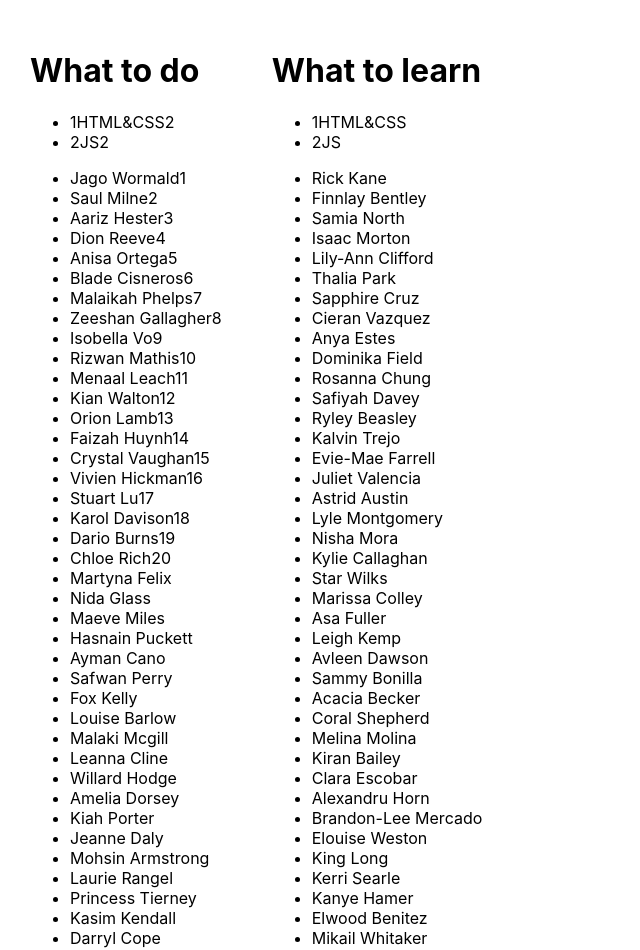
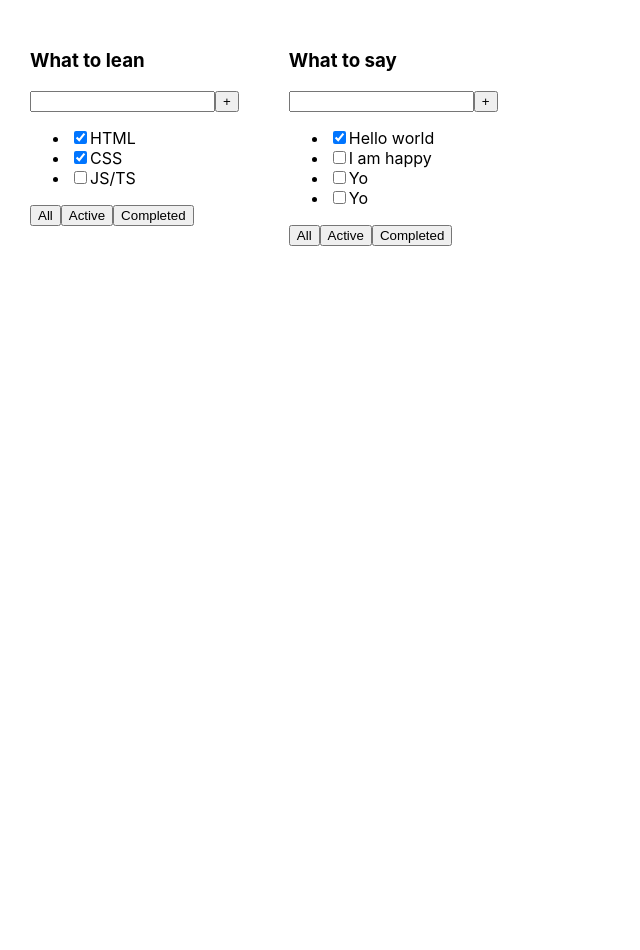
Before and after one commit to oprokopieva382/todoList, a React (Create React App) app: page / in a window 1280 px wide. Shown: the top 950 px of the page, without its empty margins (0-640 px from the left). After the commit the page ends 800 px from the top, so only its background shows below. Built offline with nearby package versions, Linux system fonts and the light colour scheme.

Commit message:
back todoList to beginning

```diff
--- a/src/App.tsx
+++ b/src/App.tsx
@@ -1,138 +1,26 @@
 import React from "react";
 import "./App.css";
-import { Tasks } from "./Tasks";
-
-export type DataType = {
-  title: string;
-  tasks: TasksType[];
-  students: Array<string>;
-};
-
-export type TasksType = {
-  taskId: number;
-  title: string;
-  isDone: boolean;
-};
+import { TaskType, TodoList1 } from "./TodoList1";
 
 function App() {
-  const data1 = {
-    title: "What to do",
-    tasks: [
-      { taskId: 1, title: "HTML&CSS2", isDone: true },
-      { taskId: 2, title: "JS2", isDone: true },
-    ],
-    students: [
-      "Jago Wormald1",
-      "Saul Milne2",
-      "Aariz Hester3",
-      "Dion Reeve4",
-      "Anisa Ortega5",
-      "Blade Cisneros6",
-      "Malaikah Phelps7",
-      "Zeeshan Gallagher8",
-      "Isobella Vo9",
-      "Rizwan Mathis10",
-      "Menaal Leach11",
-      "Kian Walton12",
-      "Orion Lamb13",
-      "Faizah Huynh14",
-      "Crystal Vaughan15",
-      "Vivien Hickman16",
-      "Stuart Lu17",
-      "Karol Davison18",
-      "Dario Burns19",
-      "Chloe Rich20",
-      "Martyna Felix",
-      "Nida Glass",
-      "Maeve Miles",
-      "Hasnain Puckett",
-      "Ayman Cano",
-      "Safwan Perry",
-      "Fox Kelly",
-      "Louise Barlow",
-      "Malaki Mcgill",
-      "Leanna Cline",
-      "Willard Hodge",
-      "Amelia Dorsey",
-      "Kiah Porter",
-      "Jeanne Daly",
-      "Mohsin Armstrong",
-      "Laurie Rangel",
-      "Princess Tierney",
-      "Kasim Kendall",
-      "Darryl Cope",
-      "Elysha Ray",
-      "Liyana Harris",
-      "Kashif Blackburn",
-      "Atif Zimmerman",
-      "Sila Hartley",
-      "Ralphie Hebert",
-    ],
-  };
-  const data2 = {
-    title: "What to learn",
-    tasks: [
-      { taskId: 1, title: "HTML&CSS", isDone: true },
-      { taskId: 2, title: "JS", isDone: true },
-    ],
-    students: [
-      "Rick Kane",
-      "Finnlay Bentley",
-      "Samia North",
-      "Isaac Morton",
-      "Lily-Ann Clifford",
-      "Thalia Park",
-      "Sapphire Cruz",
-      "Cieran Vazquez",
-      "Anya Estes",
-      "Dominika Field",
-      "Rosanna Chung",
-      "Safiyah Davey",
-      "Ryley Beasley",
-      "Kalvin Trejo",
-      "Evie-Mae Farrell",
-      "Juliet Valencia",
-      "Astrid Austin",
-      "Lyle Montgomery",
-      "Nisha Mora",
-      "Kylie Callaghan",
-      "Star Wilks",
-      "Marissa Colley",
-      "Asa Fuller",
-      "Leigh Kemp",
-      "Avleen Dawson",
-      "Sammy Bonilla",
-      "Acacia Becker",
-      "Coral Shepherd",
-      "Melina Molina",
-      "Kiran Bailey",
-      "Clara Escobar",
-      "Alexandru Horn",
-      "Brandon-Lee Mercado",
-      "Elouise Weston",
-      "King Long",
-      "Kerri Searle",
-      "Kanye Hamer",
-      "Elwood Benitez",
-      "Mikail Whitaker",
-      "Bobby Hardy",
-      "Talha Ferry",
-      "Priscilla Landry",
-      "Olivia-Grace Cain",
-      "Kiaan Wallace",
-      "Wesley Padilla90",
-      "Ella-Grace Wooten91",
-      "Kaif Molloy92",
-      "Kamal Broadhurst93",
-      "Bianca Ferrell94",
-      "Micheal Talbot95",
-    ],
-  };
+  const shapka: string = "What to lean";
+  const shapka2: string = "What to say";
 
+  const tasks1: TaskType[] = [
+    { id: 1, title: "HTML", isDone: true },
+    { id: 2, title: "CSS", isDone: true },
+    { id: 3, title: "JS/TS", isDone: false },
+  ];
+  const tasks2: TaskType[] = [
+    { id: 1, title: "Hello world", isDone: true },
+    { id: 2, title: "I am happy", isDone: false },
+    { id: 3, title: "Yo", isDone: false },
+    { id: 3, title: "Yo", isDone: false },
+  ];
   return (
     <div className="App">
-      <Tasks data={data1} />
-      <Tasks data={data2} />
+      <TodoList1 shapka={shapka} tasks={tasks1} />
+      <TodoList1 shapka={shapka2} tasks={tasks2} />
     </div>
   );
 }
--- a/src/Tasks.tsx
+++ b/src/Tasks.tsx
@@ -1,14 +1,14 @@
 import React from "react";
-import { DataType } from "./App";
+// import { DataType } from "./App";
 
-type TasksPropsType = {
-  data: DataType;
-};
+// type TasksPropsType = {
+//   data: DataType;
+// };
 
-export const Tasks = (props: TasksPropsType) => {
+export const Tasks = () => {
   return (
     <div>
-      <h1>{props.data.title}</h1>
+      {/* <h1>{props.data.title}</h1>
       <ul>
         {props.data.tasks.map((el) => {
           return (
@@ -24,7 +24,7 @@ export const Tasks = (props: TasksPropsType) => {
         {props.data.students.map((el) => {
           return <li>{el}</li>;
         })}
-      </ul>
+      </ul> */}
     </div>
   );
 };
--- /dev/null
+++ b/src/TodoList1.tsx
@@ -0,0 +1,36 @@
+type TodoListPropsType = {
+  shapka?: string;
+  tasks: TaskType[];
+};
+
+export type TaskType = {
+  id: number;
+  title: string;
+  isDone: boolean;
+};
+export const TodoList1 = (props: TodoListPropsType) => {
+  return (
+    <div>
+      <h3>{props.shapka}</h3>
+      <div>
+        <input />
+        <button>+</button>
+      </div>
+      <ul>
+        {props.tasks.map((el) => {
+          return (
+            <li>
+              <input type="checkbox" checked={el.isDone} />
+              <span>{el.title}</span>
+            </li>
+          );
+        })}
+      </ul>
+      <div>
+        <button>All</button>
+        <button>Active</button>
+        <button>Completed</button>
+      </div>
+    </div>
+  );
+};
```
